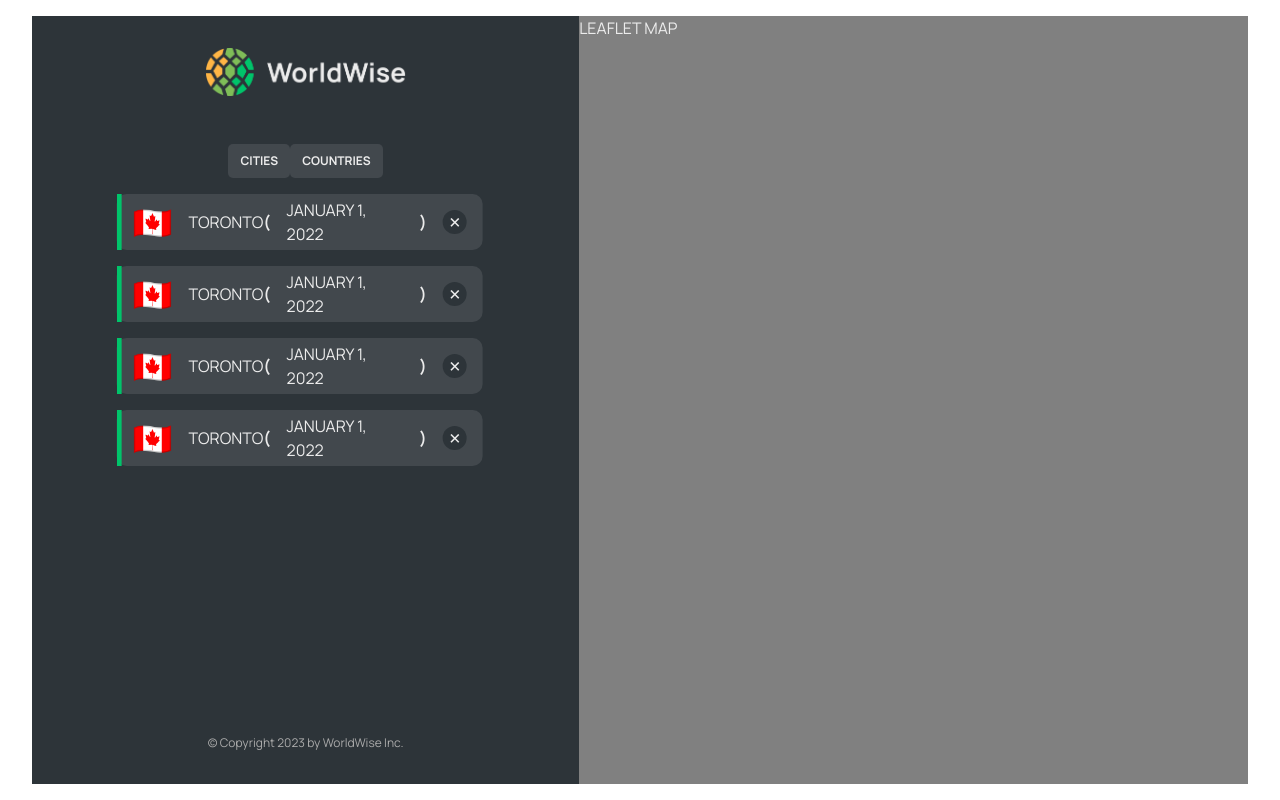
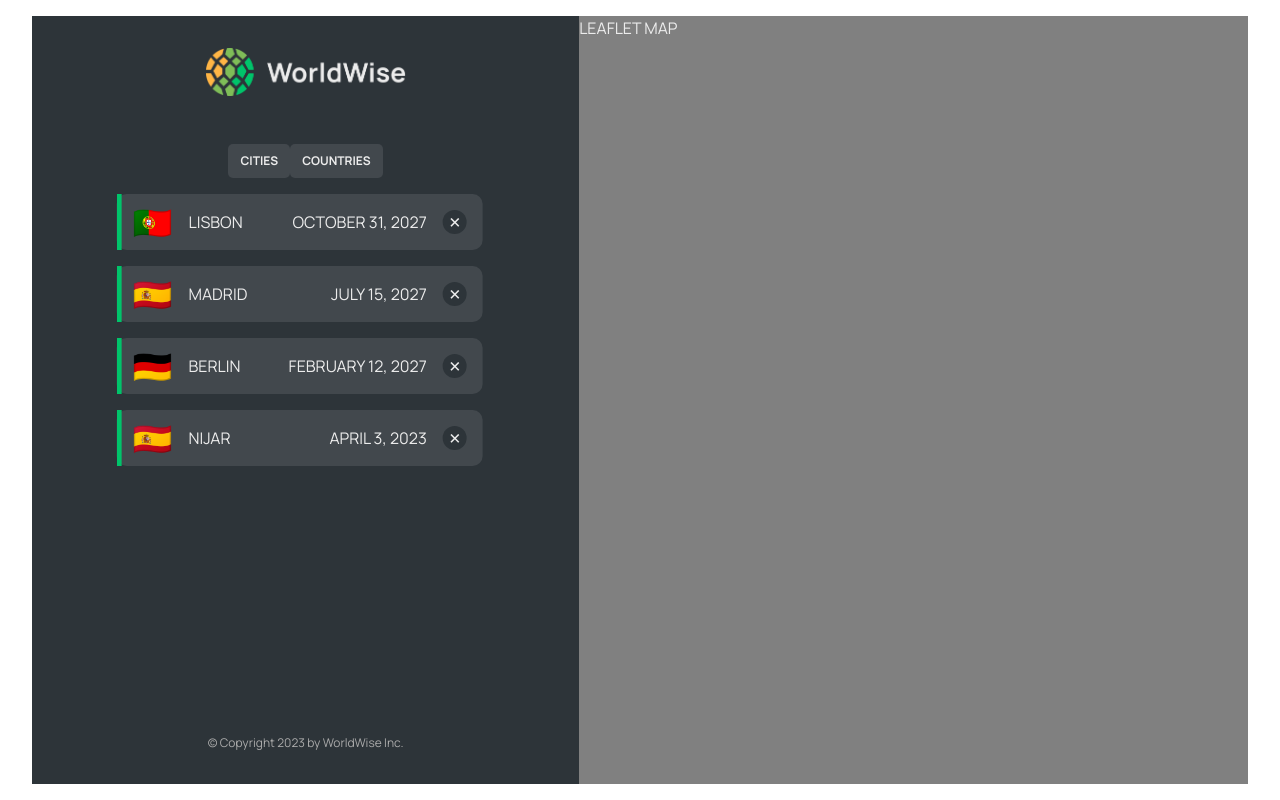
Before and after one commit to DanielArzani/world-wise, a React (Vite) app: page /app in a window 1280 px wide. Built offline with nearby package versions, Linux system fonts and the light colour scheme; data requests are answered from the project's data file.

Commit message:
create type for cities data and use dynamic data from json webserver to create list of visited cities

```diff
--- a/package.json
+++ b/package.json
@@ -7,7 +7,8 @@
     "dev": "vite --open",
     "build": "tsc && vite build",
     "preview": "vite preview",
-    "generate-docs": "npx typedoc"
+    "generate-docs": "npx typedoc",
+    "server": "json-server --watch src/data/cities.json"
   },
   "dependencies": {
     "eslint": "^8.47.0",
@@ -25,6 +26,7 @@
     "@vitejs/plugin-react": "^3.1.0",
     "@welldone-software/why-did-you-render": "^7.0.1",
     "autoprefixer": "^10.4.13",
+    "json-server": "^0.17.3",
     "postcss": "^8.4.21",
     "prettier": "^2.8.8",
     "typedoc": "^0.24.0-beta.2",
--- a/src/components/Sidebar/Sidebar.tsx
+++ b/src/components/Sidebar/Sidebar.tsx
@@ -5,11 +5,17 @@ import logo from '../../assets/logo.png';
 import { Link } from 'react-router-dom';
 import SidebarNavigation from '../SidebarNavigation';
 import VisitedCities from '../VisitedCities';
+import { CityType } from '../../types/City';
+
+type SideBarProps = {
+  cityData: CityType;
+};
 
 /**
  * Controls the layout for the sidebars content
+ * @param cityData The data of visited cities
  */
-function Sidebar() {
+function Sidebar({ cityData }: SideBarProps) {
   return (
     <Wrapper>
       <ImageWrapper>
@@ -20,7 +26,7 @@ function Sidebar() {
 
       <SidebarNavigation />
 
-      <VisitedCities />
+      <VisitedCities cityData={cityData} />
 
       <Footer>
         <p>© Copyright 2023 by WorldWise Inc.</p>
--- a/src/components/VisitedCities/VisitedCities.tsx
+++ b/src/components/VisitedCities/VisitedCities.tsx
@@ -2,37 +2,31 @@ import React from 'react';
 import { NavLink } from 'react-router-dom';
 import styled from 'styled-components';
 import CloseButton from '../CloseButton';
+import { CityType } from '../../types/City';
+import formatDate from '../../utils/formateDate';
+
+type VisitedCitiesProps = {
+  cityData: CityType;
+};
 
 /**
  * A list of visited cities that will change the url endpoint on click
+ * @param cityData The data of visited cities
  */
-function VisitedCities() {
+function VisitedCities({ cityData }: VisitedCitiesProps) {
   return (
     <Ul>
-      <CityListItem
-        dateVisited='January 1, 2022'
-        flag='🇨🇦'
-        endpoint='/'
-        cityName='Toronto'
-      />
-      <CityListItem
-        dateVisited='January 1, 2022'
-        flag='🇨🇦'
-        endpoint='/'
-        cityName='Toronto'
-      />
-      <CityListItem
-        dateVisited='January 1, 2022'
-        flag='🇨🇦'
-        endpoint='/'
-        cityName='Toronto'
-      />
-      <CityListItem
-        dateVisited='January 1, 2022'
-        flag='🇨🇦'
-        endpoint='/'
-        cityName='Toronto'
-      />
+      {cityData.map((data) => {
+        return (
+          <CityListItem
+            key={data.id}
+            dateVisited={data.date}
+            flag={data.emoji}
+            endpoint='/'
+            cityName={data.cityName}
+          />
+        );
+      })}
     </Ul>
   );
 }
@@ -62,6 +56,13 @@ type CityListItemProps = {
  * @param cityName The name of the city
  * @param dateVisited The date that the city was visited
  * @param endpoint The route that the user should go on click
+ * @example
+ * <CityListItem
+ *   dateVisited='January 1, 2022'
+ *   flag='🇨🇦'
+ *   endpoint='/'
+ *   cityName='Toronto'
+ * />
  */
 function CityListItem({
   cityName,
@@ -81,7 +82,7 @@ function CityListItem({
         </ChildWrapper>
 
         <ChildWrapper>
-          (<Time dateTime='2022-01-01'>{dateVisited}</Time>)
+          <Time dateTime={dateVisited}>{formatDate(dateVisited)}</Time>
           <CloseButton />
         </ChildWrapper>
       </NavLink>
--- a/src/pages/ApplicationPage/ApplicationPage.tsx
+++ b/src/pages/ApplicationPage/ApplicationPage.tsx
@@ -1,15 +1,26 @@
-import React from 'react';
+import React, { useEffect, useState } from 'react';
 import styled from 'styled-components';
 import Sidebar from '../../components/Sidebar';
+import { CityType } from '../../types/City';
 
 /**
- * The page where the actual application where users can interact with is
+ * The page where the actual application where users can interact with is. Once a user is authenticated, this component will also take care of fetching their data
  */
 function ApplicationPage() {
+  const [cityData, setCityData] = useState<CityType>([]);
+
+  useEffect(() => {
+    (async () => {
+      const res = await fetch('http://localhost:3000/cities');
+      const data: CityType = await res.json();
+      setCityData(data);
+    })();
+  }, []);
+
   return (
     <Wrapper className='with-sidebar'>
       <div>
-        <Sidebar />
+        <Sidebar cityData={cityData} />
       </div>
 
       <div style={{ backgroundColor: 'gray' }}>LEAFLET MAP</div>
--- /dev/null
+++ b/src/types/City.ts
@@ -0,0 +1,14 @@
+type CityInfo = {
+  cityName: string;
+  country: string;
+  emoji: string;
+  date: string;
+  notes: string;
+  position: {
+    lat: number;
+    lng: number;
+  };
+  id: number;
+};
+
+export type CityType = CityInfo[];
--- /dev/null
+++ b/src/utils/formateDate.ts
@@ -0,0 +1,24 @@
+/**
+ * Converts an ISO date string to a human-readable format.
+ *
+ * @param dateString - The ISO date string to be formatted.
+ * @returns The date in a human-readable format.
+ *
+ * @example
+ * const exampleDateString = '2027-10-31T15:59:59.138Z';
+ * console.log(formatDate(exampleDateString)); // Outputs: October 31, 2027
+ */
+export default function formatDate(dateString: string): string {
+  // Parse the input string into a Date object
+  const date = new Date(dateString);
+
+  // Define the desired output format
+  const options: Intl.DateTimeFormatOptions = {
+    year: 'numeric',
+    month: 'long',
+    day: 'numeric',
+  };
+
+  // Convert the Date object to the desired string format and return
+  return date.toLocaleDateString('en-US', options);
+}
```
Also changed, not shown: 1 other file (tests, documents, lock files or other folders).
